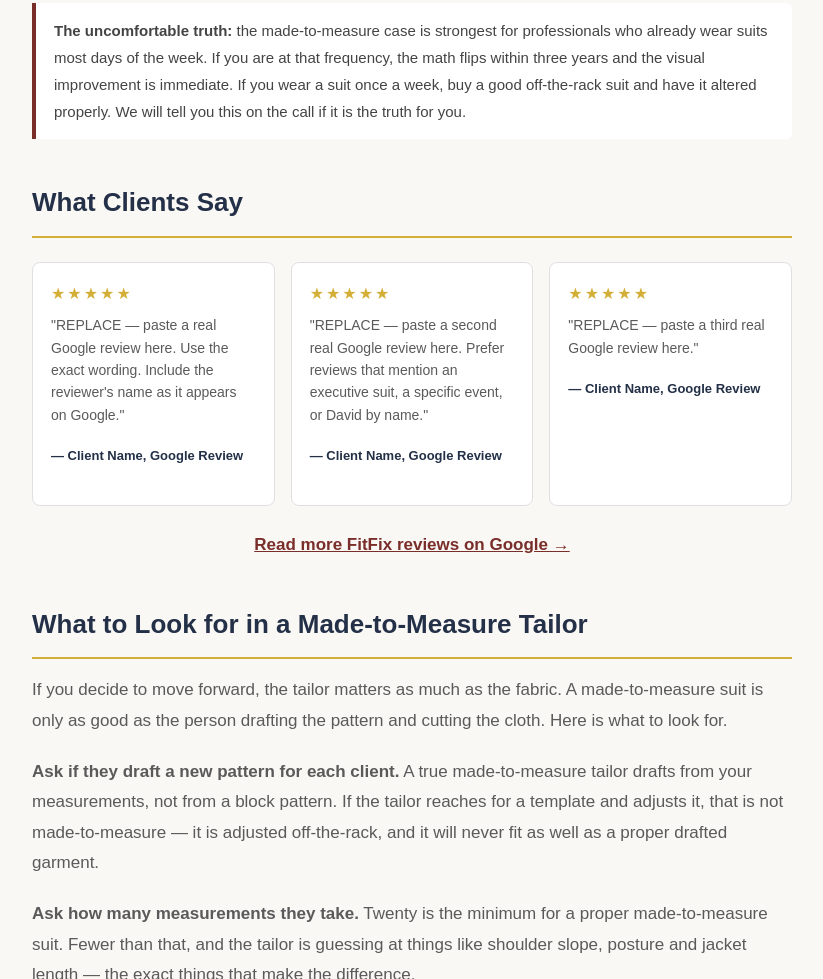
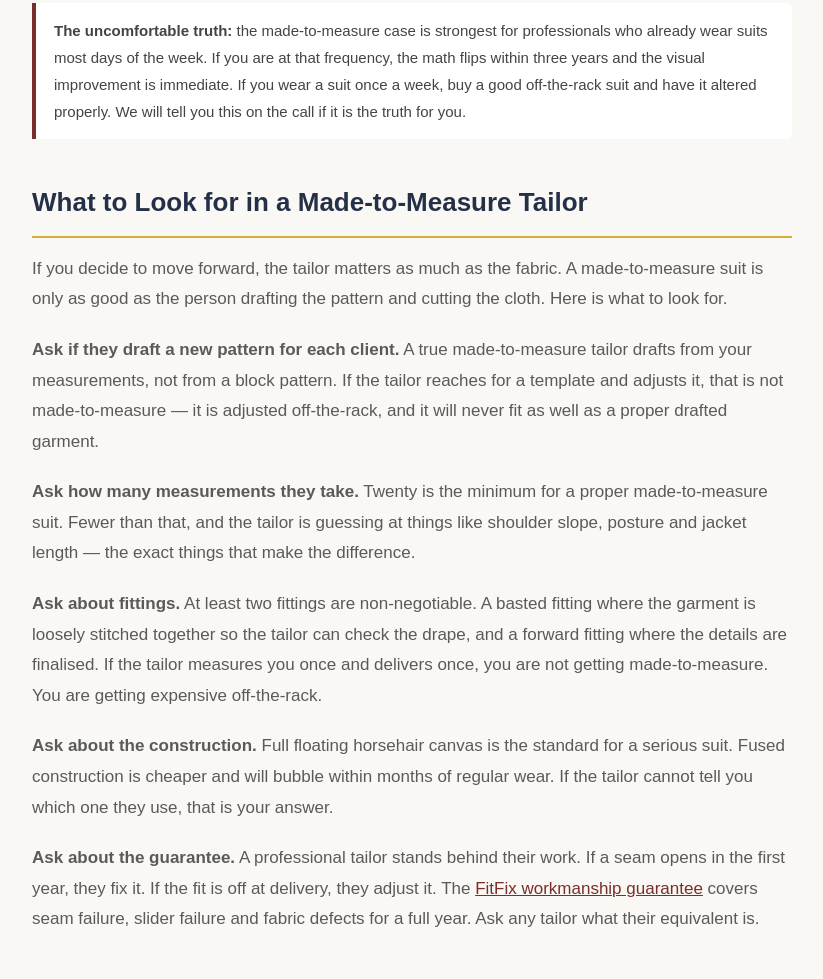
Before and after one commit to davidochieng2345678-afk/FitFixClothesAlterations.co.ke, a plain HTML site: page blog/lawyers-bankers-ceos-made-to-measure/index.html in a window 1280 px wide. Shown: the part 6628-7607 px from the top of the page, without its empty margins (228-1051 px from the left). Drawn offline with Linux system fonts and the light colour scheme.

Commit message:
Delete proof section from index.html
Removed placeholder proof section for client reviews and photos.

```diff
--- a/blog/lawyers-bankers-ceos-made-to-measure/index.html
+++ b/blog/lawyers-bankers-ceos-made-to-measure/index.html
@@ -291,40 +291,6 @@ tr:last-child td{border-bottom:none}
     <strong>The uncomfortable truth:</strong> the made-to-measure case is strongest for professionals who already wear suits most days of the week. If you are at that frequency, the math flips within three years and the visual improvement is immediate. If you wear a suit once a week, buy a good off-the-rack suit and have it altered properly. We will tell you this on the call if it is the truth for you.
   </div>
 
-  <!-- ═══════════════════════════════════════════════════════════════
-       PROOF SECTION — REPLACE WITH REAL PHOTOS AND REAL REVIEWS
-       ─────────────────────────────────────────────────────────────
-       Before publishing, replace the placeholders below with:
-       1. A real photo of a FitFix executive suit, or David at the bench.
-       2. Two or three real Google reviews from your Google Business Profile.
-       If real proof is not available yet, delete this entire section.
-       ═══════════════════════════════════════════════════════════════ -->
-  <h2>What Clients Say</h2>
-
-  <div class="proof-strip">
-    <div class="review-card">
-      <div class="stars">★★★★★</div>
-      <p>"REPLACE — paste a real Google review here. Use the exact wording. Include the reviewer's name as it appears on Google."</p>
-      <p class="name">— Client Name, Google Review</p>
-    </div>
-
-    <div class="review-card">
-      <div class="stars">★★★★★</div>
-      <p>"REPLACE — paste a second real Google review here. Prefer reviews that mention an executive suit, a specific event, or David by name."</p>
-      <p class="name">— Client Name, Google Review</p>
-    </div>
-
-    <div class="review-card">
-      <div class="stars">★★★★★</div>
-      <p>"REPLACE — paste a third real Google review here."</p>
-      <p class="name">— Client Name, Google Review</p>
-    </div>
-  </div>
-
-  <p style="text-align:center;">
-    <a href="https://g.page/r/CQrh4y6zb339EBM/review" target="_blank" rel="noopener" style="font-weight:bold;color:var(--thread);text-decoration:underline;">Read more FitFix reviews on Google →</a>
-  </p>
-  <!-- ═══════════════ END PROOF SECTION ═══════════════ -->
 
   <h2>What to Look for in a Made-to-Measure Tailor</h2>
 
```
